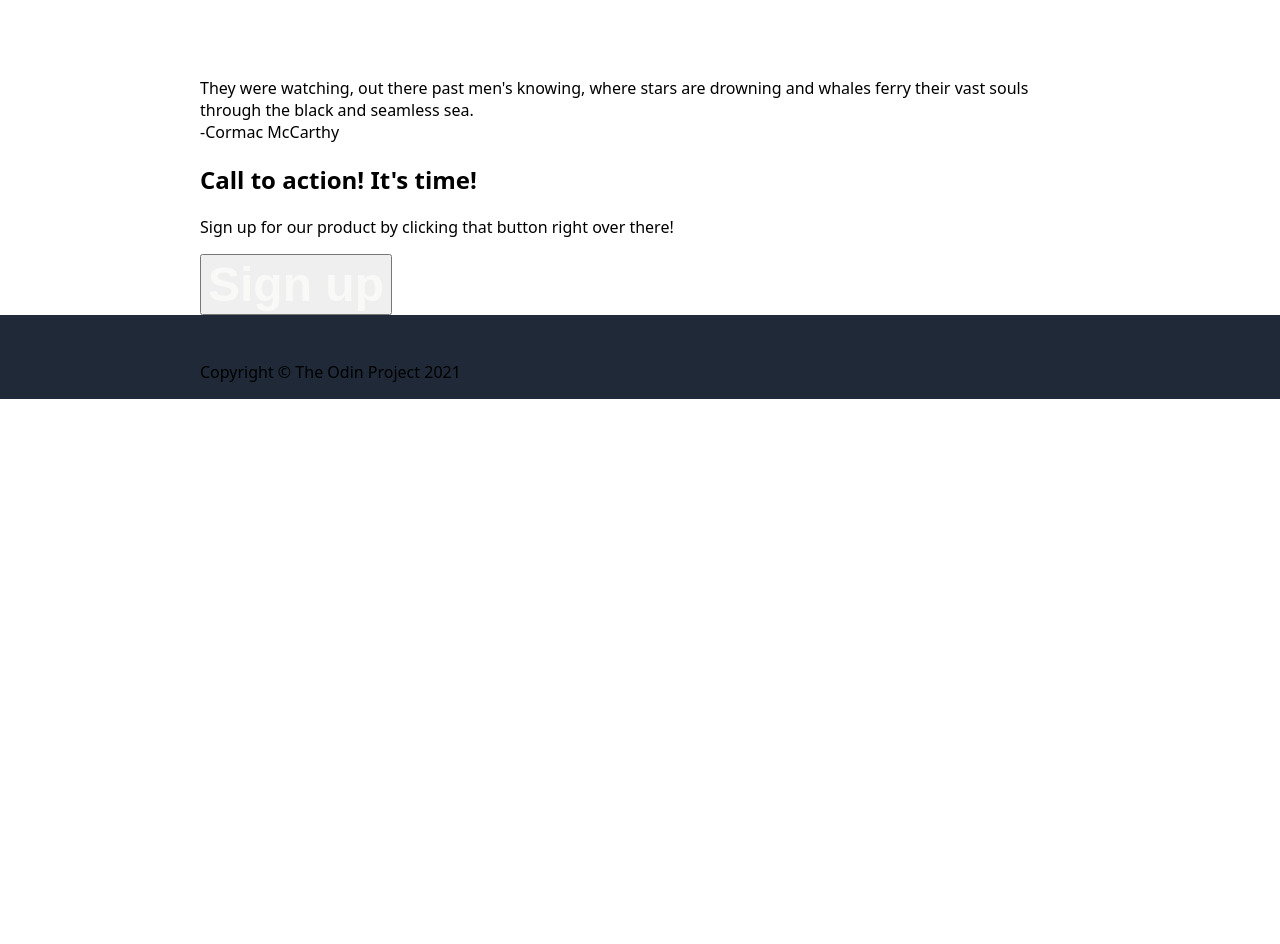
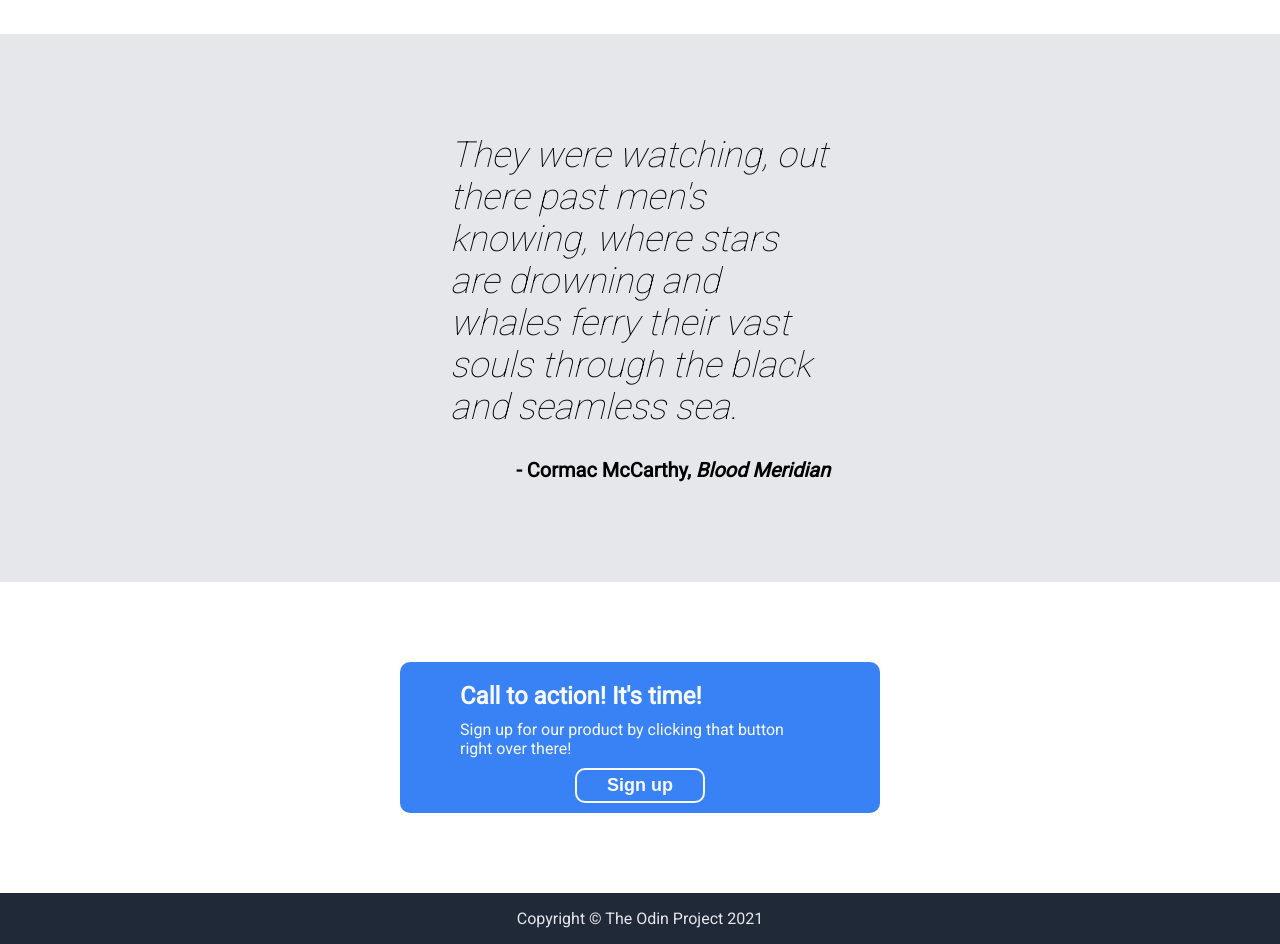
Before and after one commit to Filnis/landing-page, a plain HTML site: page index.html in a window 1280 px wide. Shown: the part 1120-2064 px from the top of the page. Before the commit the page ends 1519 px from the top, so only its background shows below. Drawn offline with Linux system fonts and the light colour scheme.

Commit message:
Adds quote section, call to action and copyright section

```diff
--- a/index.html
+++ b/index.html
@@ -5,6 +5,10 @@
     <meta http-equiv="X-UA-Compatible" content="IE=edge">
     <meta name="viewport" content="width=device-width, initial-scale=1.0">
     <link rel="stylesheet" type="text/css" href="style.css">
+    <link rel="stylesheet" href="https://fonts.googleapis.com/css?family=Roboto">
+    <link rel="preconnect" href="https://fonts.googleapis.com">
+    <link rel="preconnect" href="https://fonts.gstatic.com" crossorigin>
+    <link href="https://fonts.googleapis.com/css2?family=Roboto:wght@100&display=swap" rel="stylesheet">
     <title>Landing Page</title>
 </head>
 <body>
@@ -14,7 +18,7 @@
         </div>
         <div class="header-link">header link one</div>
         <div class="header-link">header link two</div>
-        <div class="header-link">header link three</div>
+        <div class="header-link"><a href="">header link three</a></div>
     </div>
     <div class="section_intro">
         <div class="intro_text">
@@ -48,14 +52,16 @@
     <div class="section_quote">
         <div class="quote">They were watching, out there past men's knowing, where stars are drowning and whales ferry their vast souls through the black and seamless sea.
         </div>
-        <div class="signature">-Cormac McCarthy</div>
+        <div class="signature">- Cormac McCarthy, <span class="italic">Blood Meridian</span></div>
     </div>
     <div class="section_calltoaction">
-        <div class="calltoaction_text">
-            <h2>Call to action! It's time!</h2>
-            <p>Sign up for our product by clicking that button right over there!</p>
+        <div class="bluecont">
+            <div class="calltoaction_text">
+                <h2>Call to action! It's time!</h2>
+                <p>Sign up for our product by clicking that button right over there!</p>
+            </div>
+            <button>Sign up</button>
         </div>
-        <button>Sign up</button>
     </div>
     <div class="footer">
         <p>Copyright &copy; The Odin Project 2021</p>
--- a/style.css
+++ b/style.css
@@ -1,5 +1,5 @@
 body{
-    font-family: system-ui, -apple-system, BlinkMacSystemFont, 'Segoe UI', Roboto, Oxygen, Ubuntu, Cantarell, 'Open Sans', 'Helvetica Neue', sans-serif;
+    font-family: Roboto;
     margin: 0;
 }
 
@@ -7,7 +7,7 @@ body > *{
     padding: 0px 200px;
 }
 
-.header, .section_intro, .footer{
+.header, .section_intro{
     display: flex;
     align-items: center;
     gap: 40px;
@@ -23,9 +23,15 @@ body > *{
     margin-right: auto;
 }
 
-.header-link, .intro_text > p, .intro_text > button{
+.header-link, .intro_text > p, button{
     color: #E5E7EB;
     font-size: 18px;
+    text-decoration: none;
+}
+
+a {
+    text-decoration: none;
+    color: inherit;
 }
 
 .section_intro{
@@ -39,17 +45,21 @@ body > *{
     flex-basis: 0;
 }
 
-.intro_text > h1, button{
+.intro_text > h1{
     color: #F9FAF8;
     font-size: 48px;
     font-weight: bold;
 }
 
-.intro_text > button{
+button{
     background-color: #3882f6;
     padding: 5px 30px;
     border-color: transparent;
     border-radius: 10px;
+    color: #F9FAF8;
+    font-weight: bold;
+    margin-top: auto;
+    margin-bottom: auto;
 }
 
 .intro_image{
@@ -105,3 +115,82 @@ body > *{
 .illustration > p {
     text-align: center;
 }
+
+.section_quote{
+    background-color: #E5E7EB;
+    display: flex;
+    flex-direction: column;
+    gap: 30px;
+    align-items: center;
+    justify-items: center;
+    padding-top: 100px;
+    padding-bottom: 100px;
+}
+
+.section_quote > *{
+    padding: 0 250px;
+}
+.quote{
+    font-size: 36px;
+    font-weight: 100;
+    font-style: italic;
+}
+
+.signature{
+    margin-left: auto;
+    font-size: 20px;
+    font-weight: bold;
+}
+
+.italic{
+    font-style: italic;
+}
+
+.section_calltoaction{
+    display: flex;
+    align-items: center;
+    justify-content: center;
+    padding: 80px 400px;
+}
+
+.bluecont{
+    flex-grow: 1;
+    display: flex;
+    flex-direction: row;
+    justify-content: space-between;
+    background-color: #3882f6;
+    border-radius: 10px;
+    padding: 10px 50px;
+    flex-wrap: wrap;
+}
+
+.bluecont > button{
+    border-style: solid;
+    border-color: #F9FAF8;
+    margin: auto;
+}
+.calltoaction_text{
+    color: #F9FAF8;
+    margin: auto;
+}
+
+.calltoaction_text > h2{
+    padding: 0;
+    margin: 10px;
+}
+
+.calltoaction_text > p{
+    padding: 0;
+    margin: 10px;
+}
+
+.footer{
+    display: flex;
+    align-items: center;
+    justify-content: center;
+    background-color: #1F2937;
+}
+
+.footer > p{
+    color: #E5E7EB;
+}
```
